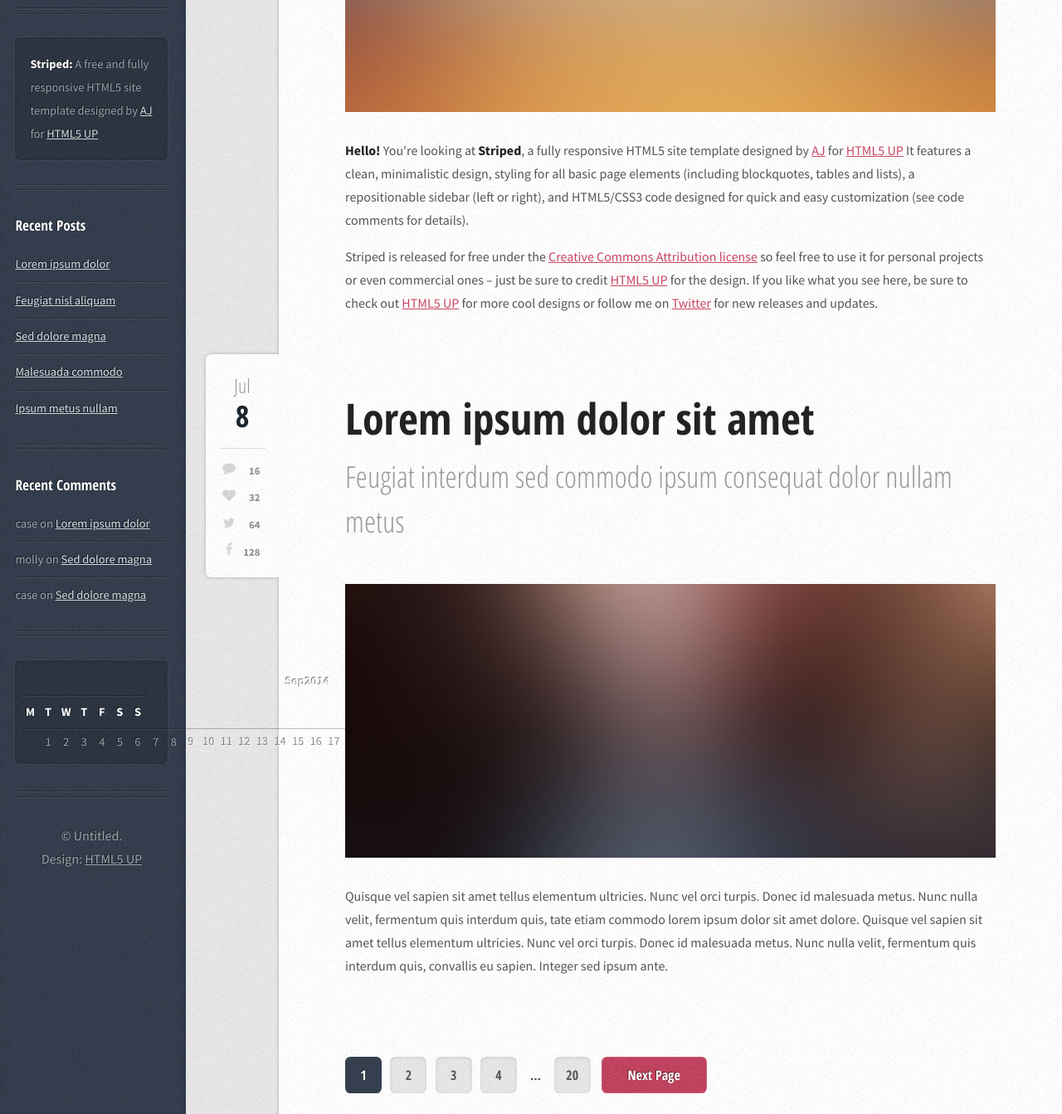
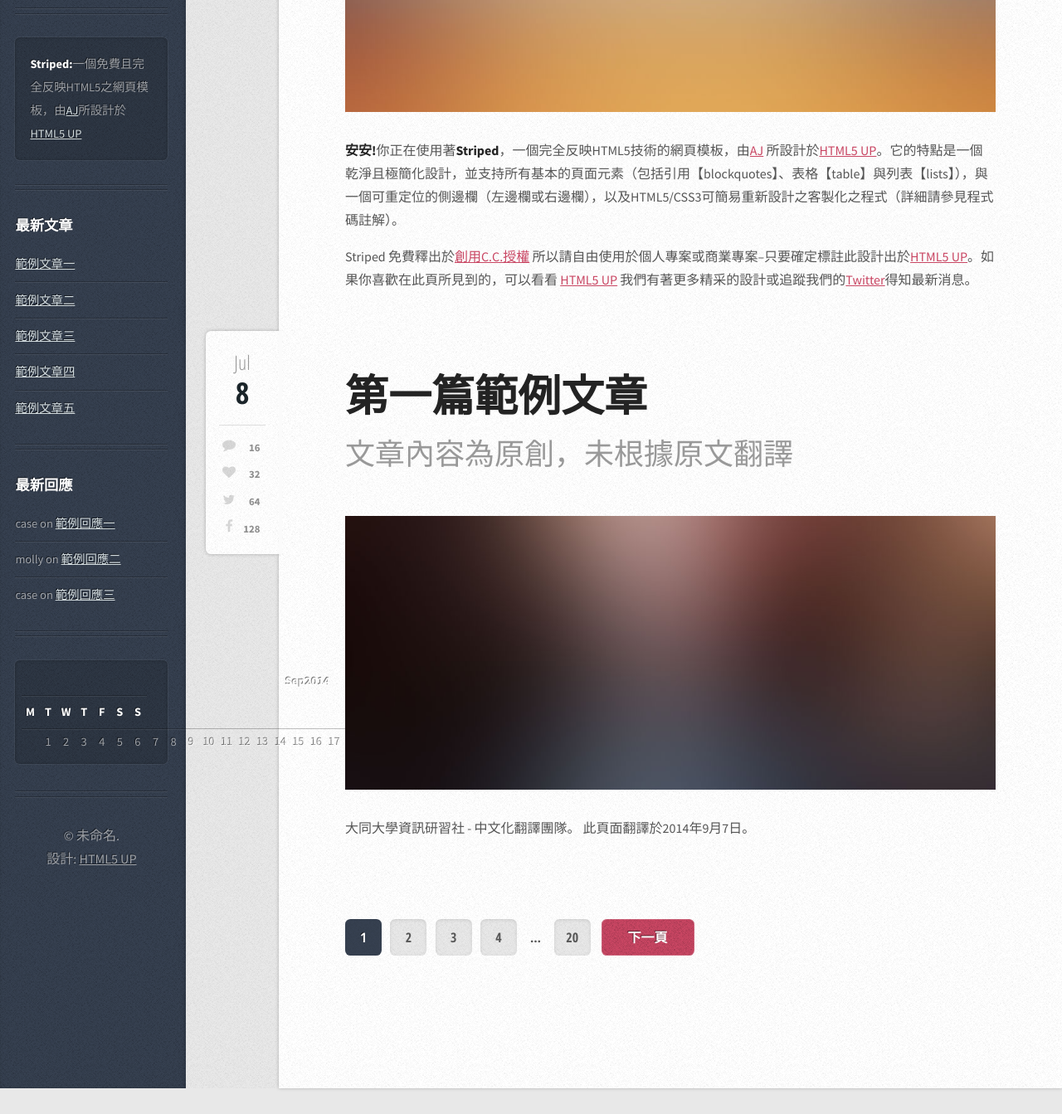
Before and after one commit to hackgenTTU/TTUCSCClubPage, a plain HTML site: page index.html in a window 1280 px wide. Shown: the part 521-1864 px from the top of the page at 83% size. After the commit the page ends 1833 px from the top, so only its background shows below. Drawn offline with Linux system fonts and the light colour scheme.

Commit message:
index.html localize

```diff
--- a/index.html
+++ b/index.html
@@ -70,22 +70,20 @@
 									</div>
 									<a href="#" class="image featured"><img src="images/pic01.jpg" alt="" /></a>
 									<p>
-										<strong>Hello!</strong> You're looking at <strong>Striped</strong>, a fully responsive HTML5 site template designed by <a href="http://n33.co">AJ</a>
-										for <a href="http://html5up.net">HTML5 UP</a> It features a clean, minimalistic design, styling for all basic page elements (including blockquotes, tables and lists), a
-										repositionable sidebar (left or right), and HTML5/CSS3 code designed for quick and easy customization (see code comments for details).
+										<strong>安安!</strong>你正在使用著<strong>Striped</strong>，一個完全反映HTML5技術的網頁模板，由<a href="http://n33.co">AJ</a>
+										所設計於<a href="http://html5up.net">HTML5 UP</a>。它的特點是一個乾淨且極簡化設計，並支持所有基本的頁面元素（包括引用【blockquotes】、表格【table】與列表【lists】），與一個可重定位的側邊欄（左邊欄或右邊欄），以及HTML5/CSS3可簡易重新設計之客製化之程式（詳細請參見程式碼註解）。
 									</p>
 									<p>
-										Striped is released for free under the <a href="http://html5up.net/license">Creative Commons Attribution license</a> so feel free to use it for personal projects
-										or even commercial ones &ndash; just be sure to credit <a href="http://html5up.net">HTML5 UP</a> for the design. If you like what you see here, be sure to check out
-										<a href="http://html5up.net">HTML5 UP</a> for more cool designs or follow me on <a href="http://twitter.com/n33co">Twitter</a> for new releases and updates.
+										Striped 免費釋出於<a href="http://html5up.net/license">創用C.C.授權</a> 所以請自由使用於個人專案或商業專案&ndash;只要確定標註此設計出於<a href="http://html5up.net">HTML5 UP</a>。如果你喜歡在此頁所見到的，可以看看
+										<a href="http://html5up.net">HTML5 UP</a> 我們有著更多精采的設計或追蹤我們的<a href="http://twitter.com/n33co">Twitter</a>得知最新消息。
 									</p>
 								</article>
 
 							<!-- Post -->
 								<article class="box post post-excerpt">
 									<header>
-										<h2><a href="#">Lorem ipsum dolor sit amet</a></h2>
-										<p>Feugiat interdum sed commodo ipsum consequat dolor nullam metus</p>
+										<h2><a href="#">第一篇範例文章</a></h2>
+										<p>文章內容為原創，未根據原文翻譯</p>
 									</header>
 									<div class="info">
 										<span class="date"><span class="month">Jul<span>y</span></span> <span class="day">8</span><span class="year">, 2014</span></span>
@@ -98,10 +96,8 @@
 									</div>
 									<a href="#" class="image featured"><img src="images/pic02.jpg" alt="" /></a>
 									<p>
-										Quisque vel sapien sit amet tellus elementum ultricies. Nunc vel orci turpis. Donec id malesuada metus.
-										Nunc nulla velit, fermentum quis interdum quis, tate etiam commodo lorem ipsum dolor sit amet dolore.
-										Quisque vel sapien sit amet tellus elementum ultricies. Nunc vel orci turpis. Donec id malesuada metus.
-										Nunc nulla velit, fermentum quis interdum quis, convallis eu sapien. Integer sed ipsum ante.
+										大同大學資訊研習社 - 中文化翻譯團隊。
+										此頁面翻譯於2014年9月7日。
 									</p>
 								</article>
 
@@ -116,7 +112,7 @@
 										<span>&hellip;</span>
 										<a href="#">20</a>
 									</div>
-									<a href="#" class="button next">Next Page</a>
+									<a href="#" class="button next">下一頁</a>
 								</div>
 
 						</div>
@@ -131,10 +127,10 @@
 						<!-- Nav -->
 							<nav id="nav">
 								<ul>
-									<li class="current"><a href="#">Latest Post</a></li>
-									<li><a href="#">Archives</a></li>
-									<li><a href="#">About Me</a></li>
-									<li><a href="#">Contact Me</a></li>
+									<li class="current"><a href="#">最新文章</a></li>
+									<li><a href="#">文章</a></li>
+									<li><a href="#">關於我們</a></li>
+									<li><a href="#">聯絡我們</a></li>
 								</ul>
 							</nav>
 
@@ -149,8 +145,7 @@
 							<section class="box text-style1">
 								<div class="inner">
 									<p>
-										<strong>Striped:</strong> A free and fully responsive HTML5 site
-										template designed by <a href="http://n33.co/">AJ</a> for <a href="http://html5up.net/">HTML5 UP</a>
+										<strong>Striped:</strong>一個免費且完全反映HTML5之網頁模板，由<a href="http://n33.co/">AJ</a>所設計於<a href="http://html5up.net/">HTML5 UP</a>
 									</p>
 								</div>
 							</section>
@@ -158,26 +153,26 @@
 						<!-- Recent Posts -->
 							<section class="box recent-posts">
 								<header>
-									<h2>Recent Posts</h2>
+									<h2>最新文章</h2>
 								</header>
 								<ul>
-									<li><a href="#">Lorem ipsum dolor</a></li>
-									<li><a href="#">Feugiat nisl aliquam</a></li>
-									<li><a href="#">Sed dolore magna</a></li>
-									<li><a href="#">Malesuada commodo</a></li>
-									<li><a href="#">Ipsum metus nullam</a></li>
+									<li><a href="#">範例文章一</a></li>
+									<li><a href="#">範例文章二</a></li>
+									<li><a href="#">範例文章三</a></li>
+									<li><a href="#">範例文章四</a></li>
+									<li><a href="#">範例文章五</a></li>
 								</ul>
 							</section>
 
 						<!-- Recent Comments -->
 							<section class="box recent-comments">
 								<header>
-									<h2>Recent Comments</h2>
+									<h2>最新回應</h2>
 								</header>
 								<ul>
-									<li>case on <a href="#">Lorem ipsum dolor</a></li>
-									<li>molly on <a href="#">Sed dolore magna</a></li>
-									<li>case on <a href="#">Sed dolore magna</a></li>
+									<li>case on <a href="#">範例回應一</a></li>
+									<li>molly on <a href="#">範例回應二</a></li>
+									<li>case on <a href="#">範例回應三</a></li>
 								</ul>
 							</section>
 
@@ -189,7 +184,7 @@
 
 						<!-- Copyright -->
 							<ul id="copyright">
-								<li>&copy; Untitled.</li><li>Design: <a href="http://html5up.net">HTML5 UP</a></li>
+								<li>&copy; 未命名.</li><li>設計: <a href="http://html5up.net">HTML5 UP</a></li>
 							</ul>
 
 					</div>
```
